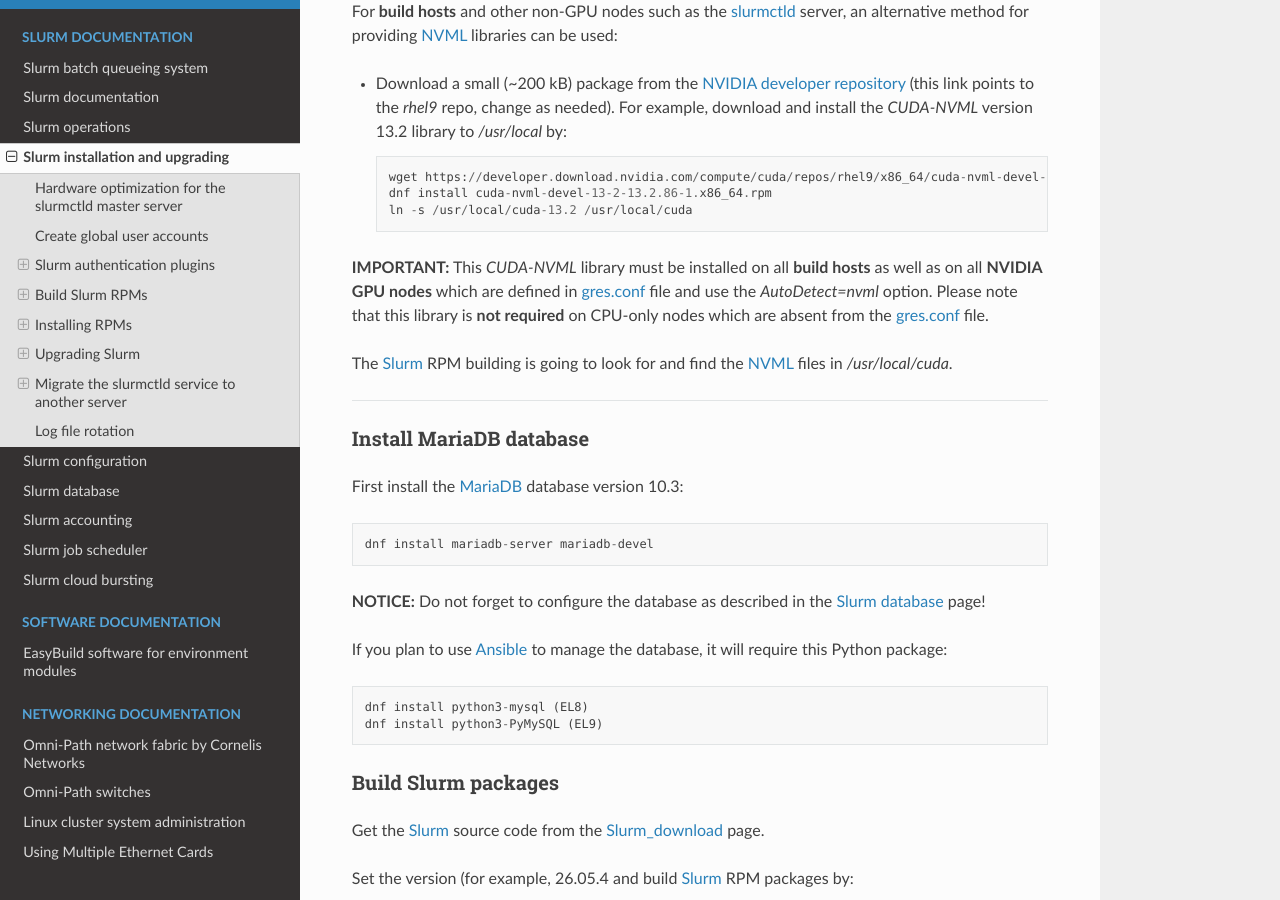
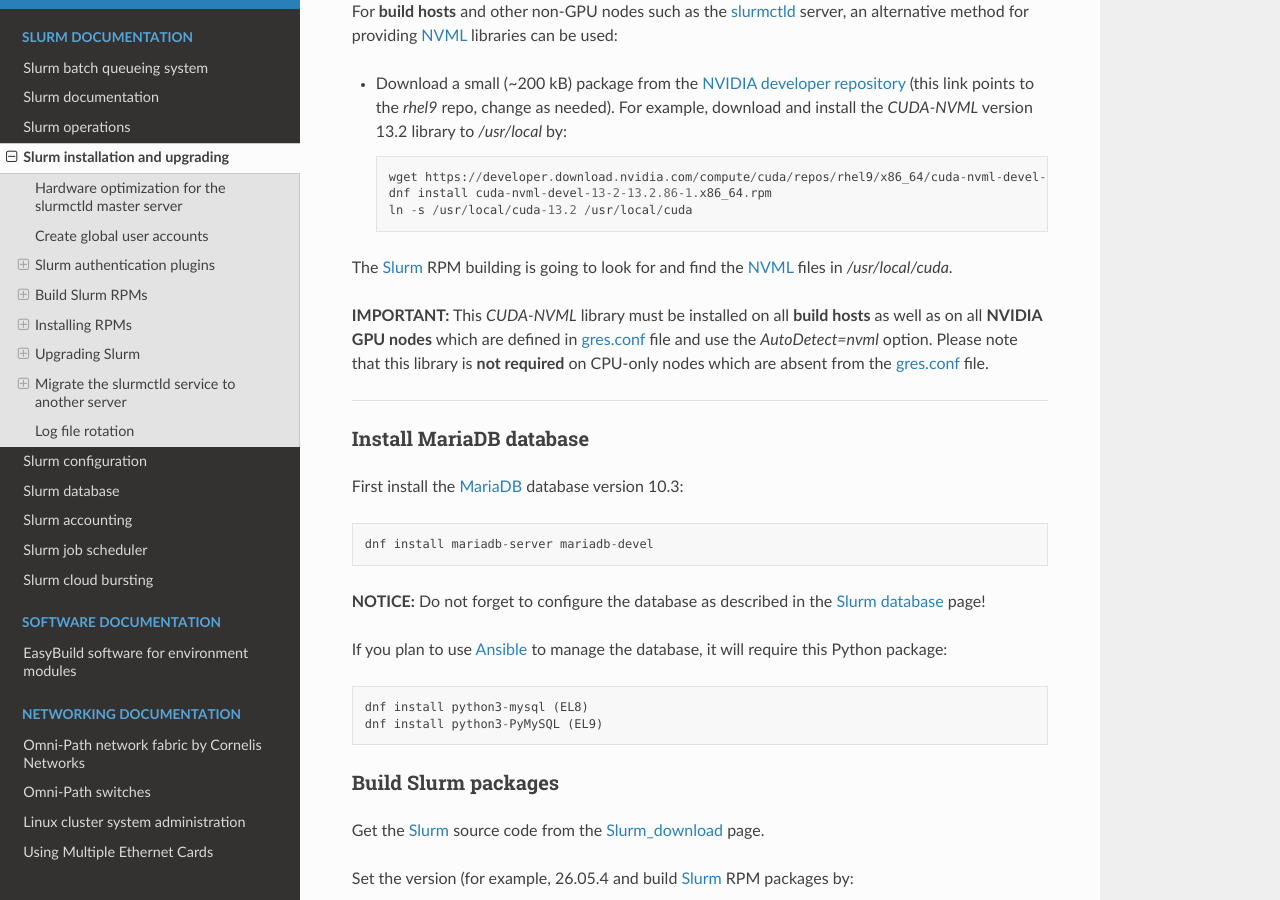
Before and after one commit to OleHolmNielsen/Niflheim_system, a Sphinx documentation site: the page built from docs/Slurm_installation.rst, in a window 1280 px wide and 900 px high, scrolled down 12061 px. Built offline with Sphinx 7.4.7 and the Read the Docs theme 3.1.0, drawn with Linux system fonts in a browser that asks for light colours.

Commit message:
Minor edit

```diff
--- a/docs/Slurm_installation.rst
+++ b/docs/Slurm_installation.rst
@@ -558,14 +558,14 @@
     dnf install cuda-nvml-devel-13-2-13.2.86-1.x86_64.rpm
     ln -s /usr/local/cuda-13.2 /usr/local/cuda
 
+The Slurm_ RPM building is going to look for and find the NVML_ files in `/usr/local/cuda`.
+
 **IMPORTANT:**
 This `CUDA-NVML` library must be installed on all **build hosts**
 as well as on all **NVIDIA GPU nodes** which are defined in
 gres.conf_ file and use the `AutoDetect=nvml` option.
 Please note that this library is **not required** on CPU-only nodes
 which are absent from the gres.conf_ file.
-
-The Slurm_ RPM building is going to look for and find the NVML_ files in `/usr/local/cuda`.
 
 .. _GRES: https://slurm.schedmd.com/gres.html
 .. _AutoDetect: https://slurm.schedmd.com/gres.html#AutoDetect
```
